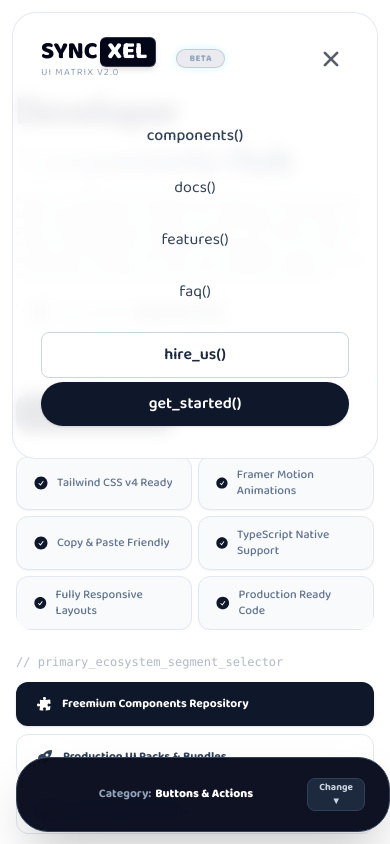
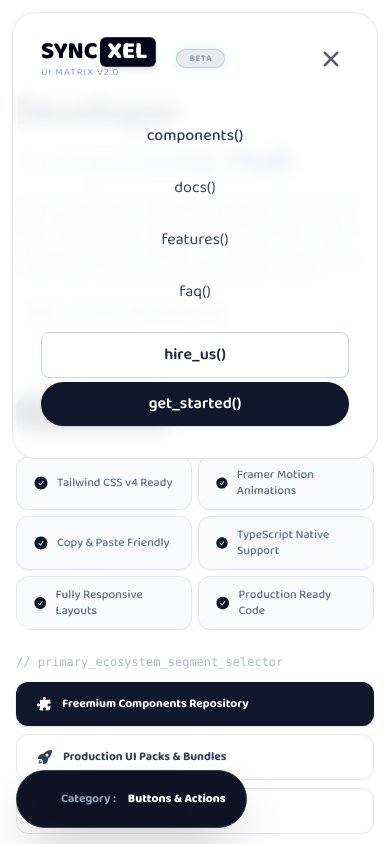
Before and after one commit to lakshan-beast/SyncXel, a React (Vite) app: page /components in a window 390 px wide. Both pictures are taken after a click on the button "Toggle Menu". Shown: the top 844 px of the page. Built offline with nearby package versions, Linux system fonts and the light colour scheme.

Commit message:
feat: Update mobile category button styles and text for improved clarity and accessibility

```diff
--- a/src/components/FreeComponentsTab.jsx
+++ b/src/components/FreeComponentsTab.jsx
@@ -326,23 +326,23 @@ export default function FreeComponentsTab({
       </AnimatePresence> */}
 
       {/* --- MOBILE FLOATING CATEGORY BUTTON (Fixed at Bottom-Left to avoid BMC Widget on Right) --- */}
-      <div className="fixed bottom-3 left-4 z-40 md:hidden">
+      <div className="fixed bottom-4 left-4 z-40 md:hidden">
         <motion.button
           initial={{ scale: 0.9, opacity: 0 }}
           animate={{ scale: 1, opacity: 1 }}
           whileTap={{ scale: 0.95 }}
           onClick={() => setIsMobileCategoryOpen(true)}
-          className="px-6 py-5 bg-slate-950/95 backdrop-blur-md border border-slate-700 rounded-4xl text-xs font-bold font-baloo text-slate-200 flex items-center space-x-12.5 shadow-2xl cursor-pointer">
-          <span className="w-2 h-2 rounded-full bg-emerald-400 animate-ping" />
-          <span className="flex items-center space-x-1">
-            <span className="text-slate-400">Category:</span>
+          className="px-5 py-5 bg-slate-950/95 backdrop-blur-md border border-slate-700 rounded-4xl text-xs font-bold font-baloo text-slate-200 flex items-center space-x-1 shadow-2xl cursor-pointer">
+          <span className="w-3 h-3 mr-3 rounded-full bg-emerald-400 animate-ping" />
+          <span className="flex items-center space-x-3">
+            <span className="text-slate-400">Category : </span>
             <strong className="text-white max-w-32 truncate">
               {activeCategory}
             </strong>
           </span>
-          <span className="text-[10px] bg-slate-800 px-2 py-0.5 rounded-lg text-slate-300 ml-1 border border-slate-700">
+          {/* <span className="text-[10px] bg-slate-800 px-2 py-0.5 rounded-lg text-slate-300 ml-1 border border-slate-700">
             Change ▾
-          </span>
+          </span> */}
         </motion.button>
       </div>
 
@@ -360,7 +360,7 @@ export default function FreeComponentsTab({
               className="w-full max-w-md max-h-[70vh] bg-slate-950 border border-slate-800 rounded-3xl p-5 overflow-y-auto space-y-4 shadow-2xl">
               <div className="flex items-center justify-between border-b border-slate-800 pb-3">
                 <h3 className="text-sm font-bold text-slate-300 uppercase tracking-wider">
-                   select_category
+                   select category
                 </h3>
                 <button
                   onClick={() => setIsMobileCategoryOpen(false)}
```
